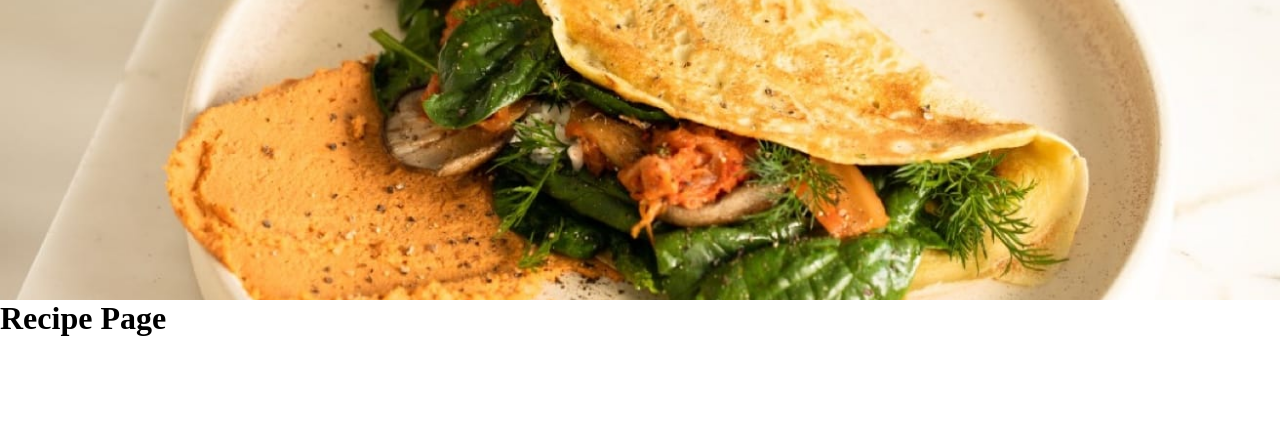
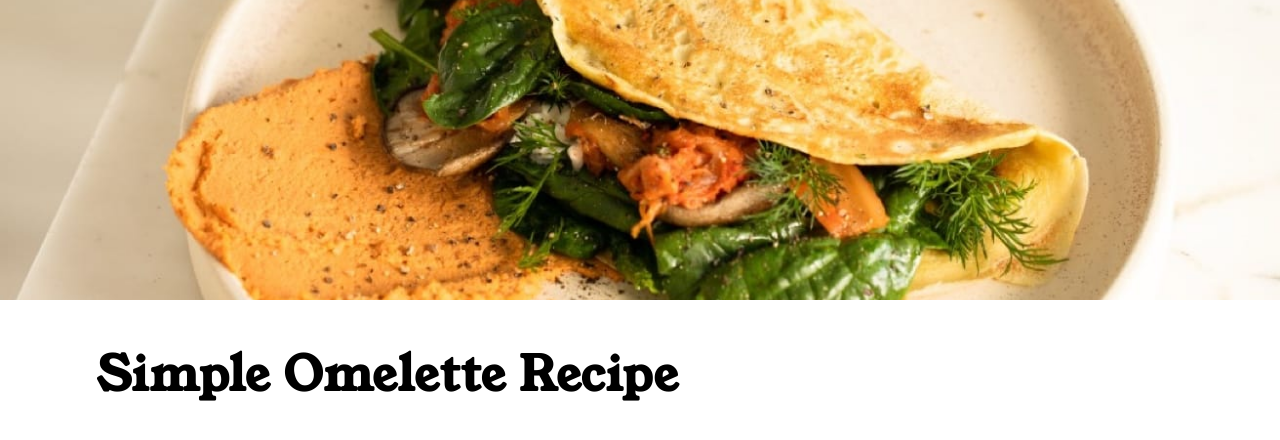
Before and after one commit to branham-dev/recipe-page-t2g, a plain HTML site: page index.html in a window 1280 px wide. Drawn offline with Linux system fonts and the light colour scheme.

Commit message:
add header

```diff
--- a/index.html
+++ b/index.html
@@ -11,7 +11,9 @@
 			<figure class="header__figure">
 				<img src="./assets/images/image-omelette.jpeg" alt="omelette image" class="header__image" />
 			</figure>
-			<h1>Recipe Page</h1>
+			<section class="header__section">
+				<h1 class="header__tittle">Simple Omelette Recipe</h1>
+			</section>
 		</header>
 	</body>
 </html>
--- a/style.css
+++ b/style.css
@@ -1,9 +1,43 @@
+:root {
+	--color-white: hsl(0, 0%, 100%);
+	--color-stone-100: hsl(30, 54%, 90%);
+	--color-stone-150: hsl(30, 18%, 87%);
+	--color-stone-600: hsl(30, 10%, 34%);
+	--color-stone-900: hsl(24, 5%, 18%);
+	--color-brown-800: hsl(14, 45%, 36%);
+	--color-rose-800: hsl(332, 51%, 32%);
+	--color-rose-50: hsl(330, 100%, 98%);
+
+	--space-blocks: 2.57rem;
+	--width-edge: 85%;
+}
+
+@font-face {
+	font-family: "young-serif";
+	src: url("./assets/fonts/young-serif/YoungSerif-Regular.ttf");
+	font-weight: 400;
+	font-style: normal;
+	font-display: swap;
+}
+
+@font-face {
+	font-family: "outfit";
+	src: url("./assets/fonts/outfit/Outfit-VariableFont_wght.ttf");
+	font-weight: inherit;
+	font-style: normal;
+	font-display: swap;
+}
+
 *,
 *::before,
 *::after {
 	box-sizing: border-box;
 	margin: 0;
 	padding: 0;
+}
+
+body {
+    font-family: "young-serif"
 }
 
 img {
@@ -18,6 +52,7 @@ img {
 .header__figure {
 	width: 100%;
 	height: 300px;
+    margin-bottom: var(--space-blocks);
 }
 
 .header__image {
@@ -25,3 +60,13 @@ img {
 	height: 100%;
 	object-fit: cover;
 }
+
+.header__section {
+    width: var(--width-edge);
+    margin: 0 auto;
+}
+
+.header__tittle {
+    font-size: 3rem;
+    letter-spacing: 0.05rem;
+}
```
